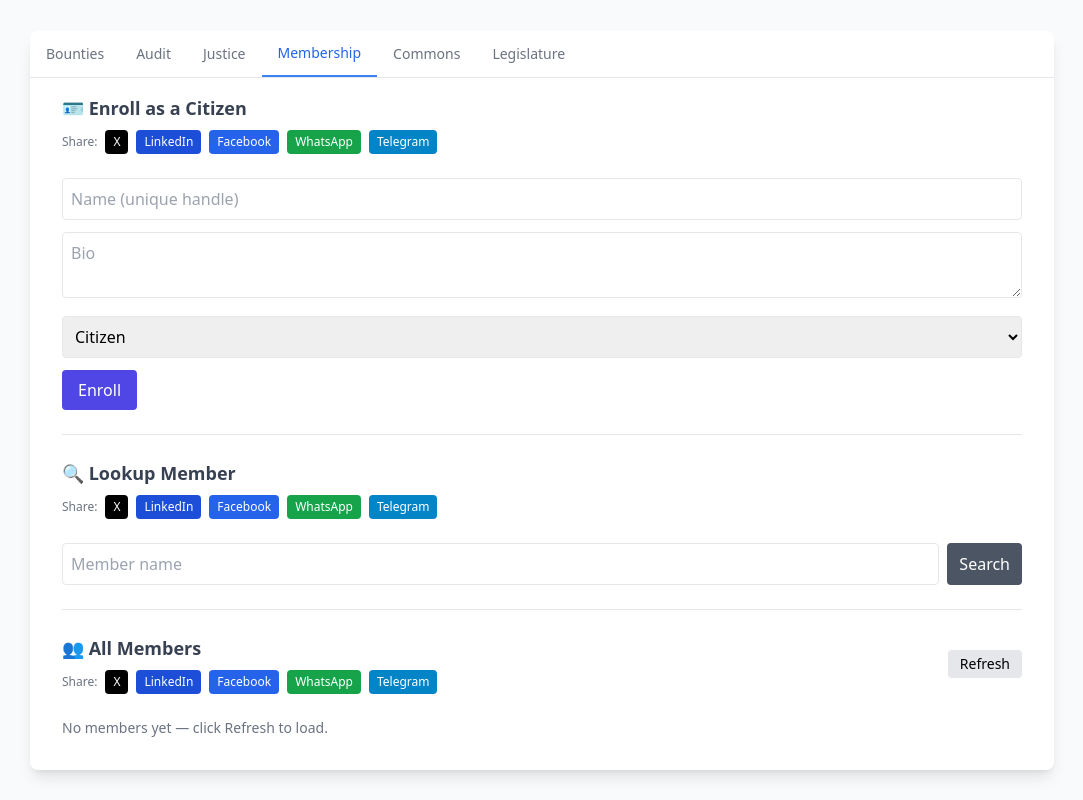
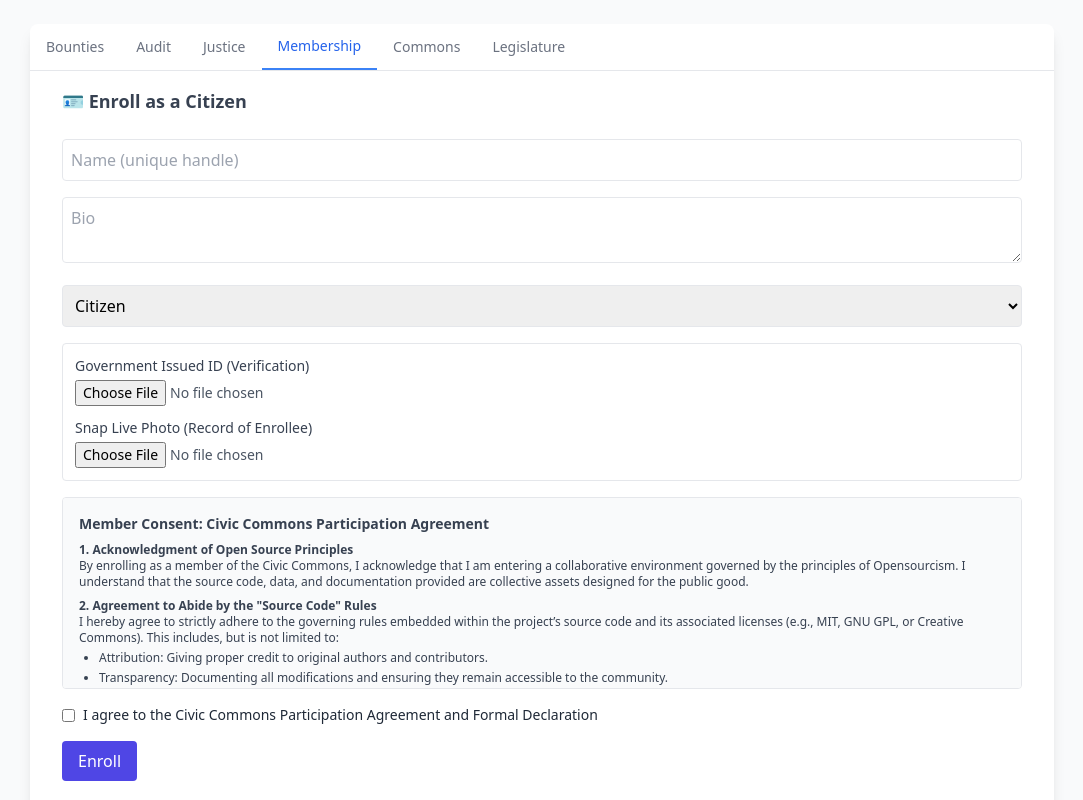
Before and after one commit to TeklemariamA/motoko-the-civic-os--2-, a React (Vite) app in the folder frontend/: page / in a window 1280 px wide. Both pictures are taken after a click on the button "Membership". Shown: the top 800 px of the page, without its empty margins (98-1181 px from the left). Built offline with nearby package versions, Linux system fonts and the light colour scheme; what @dfinity/agent would draw is missing.

Commit message:
Reduce social share links and update membership verification forms

```diff
--- a/frontend/src/main.jsx
+++ b/frontend/src/main.jsx
@@ -32,23 +32,17 @@ const buildShareUrls = (title, text) => {
 
   return {
     x: `https://twitter.com/intent/tweet?text=${encodedText}&url=${encodedUrl}`,
-    linkedin: `https://www.linkedin.com/sharing/share-offsite/?url=${encodedUrl}`,
-    facebook: `https://www.facebook.com/sharer/sharer.php?u=${encodedUrl}`,
-    whatsapp: `https://api.whatsapp.com/send?text=${encodedTitle}%20-%20${encodedUrl}`,
-    telegram: `https://t.me/share/url?url=${encodedUrl}&text=${encodedText}`
+    linkedin: `https://www.linkedin.com/sharing/share-offsite/?url=${encodedUrl}`
   };
 };
 
 const ShareBar = ({ title, text }) => {
   const share = buildShareUrls(title, text);
   return (
-    <div className="mt-2 flex flex-wrap items-center gap-2 text-xs text-gray-500" aria-label="Share links">
+    <div className="mt-6 border-t pt-4 flex flex-wrap items-center gap-2 text-xs text-gray-500" aria-label="Share links">
       <span>Share:</span>
-      <a className="rounded bg-black px-2 py-1 text-white" href={share.x} target="_blank" rel="noopener noreferrer">X</a>
-      <a className="rounded bg-blue-700 px-2 py-1 text-white" href={share.linkedin} target="_blank" rel="noopener noreferrer">LinkedIn</a>
-      <a className="rounded bg-blue-600 px-2 py-1 text-white" href={share.facebook} target="_blank" rel="noopener noreferrer">Facebook</a>
-      <a className="rounded bg-green-600 px-2 py-1 text-white" href={share.whatsapp} target="_blank" rel="noopener noreferrer">WhatsApp</a>
-      <a className="rounded bg-sky-600 px-2 py-1 text-white" href={share.telegram} target="_blank" rel="noopener noreferrer">Telegram</a>
+      <a className="rounded bg-black px-3 py-1.5 text-white" href={share.x} target="_blank" rel="noopener noreferrer">X</a>
+      <a className="rounded bg-blue-700 px-3 py-1.5 text-white" href={share.linkedin} target="_blank" rel="noopener noreferrer">LinkedIn</a>
     </div>
   );
 };
@@ -164,7 +158,6 @@ const ChatTab = () => {
     <div className="flex h-full flex-col">
       <div className="border-b bg-white p-4">
         <h2 className="text-lg font-semibold text-gray-700">🤖 Civic OS Agent</h2>
-        <ShareBar title="Chat with Civic OS" text="Ask the Civic OS sovereign AI agent" />
       </div>
       {chatHealth !== 'ok' && (
         <div className="bg-yellow-100 text-yellow-800 px-3 py-2 text-sm">
@@ -206,6 +199,9 @@ const ChatTab = () => {
           Send
         </button>
       </form>
+      <div className="px-4 pb-2">
+        <ShareBar title="Civic OS Chat" text="Ask the Civic OS sovereign AI agent" />
+      </div>
     </div>
   );
 };
@@ -248,7 +244,6 @@ const BountiesTab = () => {
     <div className="space-y-6 p-3 sm:p-4">
       <div>
         <h2 className="text-lg font-semibold text-gray-700">Post a Bounty</h2>
-        <ShareBar title="Post a bounty" text="Create a bounty on The Civic OS" />
       </div>
       <form onSubmit={handleCreate} className="space-y-3">
         <input className="w-full rounded border p-2" placeholder="Description" value={description} onChange={(e) => setDescription(e.target.value)} required />
@@ -261,13 +256,14 @@ const BountiesTab = () => {
       <hr />
       <div>
         <h2 className="text-lg font-semibold text-gray-700">Check Current Value</h2>
-        <ShareBar title="Check bounty value" text="Look up bounty rewards on The Civic OS" />
       </div>
       <form onSubmit={handleQuery} className="flex gap-2">
         <input className="flex-1 rounded border p-2" type="number" placeholder="Bounty ID" value={queryId} onChange={(e) => setQueryId(e.target.value)} required />
         <button type="submit" className="rounded bg-green-500 px-4 py-2 text-white hover:bg-green-600">Check</button>
       </form>
       {result && <p className="text-sm text-gray-600">{result}</p>}
+
+      <ShareBar title="Civic OS Bounties" text="Post or check bounties on The Civic OS" />
     </div>
   );
 };
@@ -304,7 +300,6 @@ const AuditTab = () => {
     <div className="space-y-6 p-3 sm:p-4">
       <div>
         <h2 className="text-lg font-semibold text-gray-700">Submit Private Action (ZK-Proof)</h2>
-        <ShareBar title="Submit private action" text="Record a private zk-proof action on The Civic OS" />
       </div>
       <form onSubmit={handleSubmit} className="space-y-3">
         <input className="w-full rounded border p-2" placeholder="Proof hash (sha256 of your action)" value={proofHash} onChange={(e) => setProofHash(e.target.value)} required />
@@ -317,7 +312,6 @@ const AuditTab = () => {
       <div className="flex items-center justify-between">
         <div>
           <h2 className="text-lg font-semibold text-gray-700">Public Audit Log</h2>
-          <ShareBar title="Public audit log" text="Browse the Civic OS public audit log" />
         </div>
         <button onClick={handleFetchLog} className="rounded bg-gray-200 px-3 py-1 text-sm hover:bg-gray-300">Refresh</button>
       </div>
@@ -333,6 +327,7 @@ const AuditTab = () => {
             ))}
           </ul>
       }
+      <ShareBar title="Civic OS Audit" text="Public audit log and zk-actions on The Civic OS" />
     </div>
   );
 };
@@ -379,7 +374,6 @@ const JusticeTab = () => {
     <div className="space-y-6 p-3 sm:p-4">
       <div>
         <h2 className="text-lg font-semibold text-gray-700">File a Case</h2>
-        <ShareBar title="File a case" text="Open a justice case on The Civic OS" />
       </div>
       <form onSubmit={handleFileCase} className="space-y-3">
         <input className="w-full rounded border p-2" placeholder="Plaintiff" value={plaintiff} onChange={(e) => setPlaintiff(e.target.value)} required />
@@ -393,7 +387,6 @@ const JusticeTab = () => {
       <hr />
       <div>
         <h2 className="text-lg font-semibold text-gray-700">Cast Verdict</h2>
-        <ShareBar title="Cast verdict" text="Participate as juror on The Civic OS" />
       </div>
       <form onSubmit={handleCastVerdict} className="space-y-3">
         <input className="w-full rounded border p-2" type="number" placeholder="Case ID" value={caseId} onChange={(e) => setCaseId(e.target.value)} required />
@@ -402,6 +395,8 @@ const JusticeTab = () => {
         <button type="submit" className="rounded bg-yellow-500 px-4 py-2 text-white hover:bg-yellow-600">Cast Verdict</button>
       </form>
       {verdictResult && <p className="text-sm text-gray-600">{verdictResult}</p>}
+
+      <ShareBar title="Civic OS Justice" text="File a case or cast a verdict on The Civic OS" />
     </div>
   );
 };
@@ -411,6 +406,7 @@ const MembershipTab = () => {
   const [name, setName] = useState('');
   const [bio, setBio] = useState('');
   const [role, setRole] = useState('Citizen');
+  const [consent, setConsent] = useState(false);
   const [enrollStatus, setEnrollStatus] = useState('');
 
   const [lookupName, setLookupName] = useState('');
@@ -420,11 +416,15 @@ const MembershipTab = () => {
 
   const handleEnroll = async (e) => {
     e.preventDefault();
+    if (!consent) {
+      setEnrollStatus('❌ You must agree to the Civic Commons Participation Agreement.');
+      return;
+    }
     setEnrollStatus('Enrolling…');
     try {
       const res = await backend.enrollMember(name, bio, role);
       setEnrollStatus(res.ok ? `✅ ${res.message}` : `❌ ${res.message}`);
-      if (res.ok) { setName(''); setBio(''); setRole('Citizen'); }
+      if (res.ok) { setName(''); setBio(''); setRole('Citizen'); setConsent(false); }
     } catch (err) {
       setEnrollStatus(`❌ Error: ${String(err)}`);
     }
@@ -460,9 +460,8 @@ const MembershipTab = () => {
     <div className="space-y-6 p-3 sm:p-4">
       <div>
         <h2 className="text-lg font-semibold text-gray-700">🪪 Enroll as a Citizen</h2>
-        <ShareBar title="Enroll as a citizen" text="Join The Civic OS as a member" />
       </div>
-      <form onSubmit={handleEnroll} className="space-y-3">
+      <form onSubmit={handleEnroll} className="space-y-4">
         <input className="w-full rounded border p-2" placeholder="Name (unique handle)" value={name} onChange={(e) => setName(e.target.value)} required />
         <textarea className="w-full rounded border p-2" rows={2} placeholder="Bio" value={bio} onChange={(e) => setBio(e.target.value)} required />
         <select className="w-full rounded border p-2" value={role} onChange={(e) => setRole(e.target.value)}>
@@ -471,6 +470,39 @@ const MembershipTab = () => {
           <option value="Builder">Builder</option>
           <option value="Steward">Steward</option>
         </select>
+
+        <div className="rounded border bg-white p-3 text-sm">
+          <label className="block font-medium text-gray-700 mb-1">Government Issued ID (Verification)</label>
+          <input type="file" accept="image/*,.pdf" className="w-full text-gray-600 mb-3" required />
+
+          <label className="block font-medium text-gray-700 mb-1">Snap Live Photo (Record of Enrollee)</label>
+          <input type="file" accept="image/*" capture="user" className="w-full text-gray-600" required />
+        </div>
+
+        <div className="rounded border bg-gray-50 p-4 text-xs text-gray-700 space-y-2 h-48 overflow-y-auto">
+          <h3 className="font-bold text-sm">Member Consent: Civic Commons Participation Agreement</h3>
+          <p><strong>1. Acknowledgment of Open Source Principles</strong><br />
+          By enrolling as a member of the Civic Commons, I acknowledge that I am entering a collaborative environment governed by the principles of Opensourcism. I understand that the source code, data, and documentation provided are collective assets designed for the public good.</p>
+          <p><strong>2. Agreement to Abide by the "Source Code" Rules</strong><br />
+          I hereby agree to strictly adhere to the governing rules embedded within the project’s source code and its associated licenses (e.g., MIT, GNU GPL, or Creative Commons). This includes, but is not limited to:
+          <ul className="list-disc ml-5 mt-1 space-y-1">
+            <li>Attribution: Giving proper credit to original authors and contributors.</li>
+            <li>Transparency: Documenting all modifications and ensuring they remain accessible to the community.</li>
+            <li>Reciprocity: Sharing improvements back to the main branch to ensure the "Civic Commons" continues to grow.</li>
+          </ul>
+          </p>
+          <p><strong>3. Code of Conduct</strong><br />
+          I pledge to maintain a respectful, inclusive, and constructive environment. I understand that my contributions must be free of malicious intent, security vulnerabilities (to the best of my knowledge), and discriminatory content.</p>
+          <p><strong>4. Liability and Ownership</strong><br />
+          I understand that all contributions are made at my own discretion. While I retain the moral rights to my specific contributions, I grant the Civic Commons a perpetual, irrevocable license to use, modify, and distribute my work under the platform’s chosen open-source framework.</p>
+          <p><strong>5. Formal Declaration</strong><br />
+          "I, the undersigned, have read and understood the protocols of civic-so-opensourcism.cloud. I agree to abide by the digital and ethical 'source code' of this community. I accept that failure to comply with these shared rules may result in the suspension of my membership and access to the commons."</p>
+        </div>
+        <label className="flex items-start gap-2 text-sm text-gray-800 cursor-pointer">
+          <input type="checkbox" className="mt-1" checked={consent} onChange={(e) => setConsent(e.target.checked)} required />
+          <span>I agree to the Civic Commons Participation Agreement and Formal Declaration</span>
+        </label>
+
         <button type="submit" className="rounded bg-indigo-600 px-4 py-2 text-white hover:bg-indigo-700">Enroll</button>
       </form>
       {enrollStatus && <p className="text-sm text-gray-600">{enrollStatus}</p>}
@@ -479,7 +511,6 @@ const MembershipTab = () => {
 
       <div>
         <h2 className="text-lg font-semibold text-gray-700">🔍 Lookup Member</h2>
-        <ShareBar title="Lookup members" text="Browse Civic OS member directory" />
       </div>
       <form onSubmit={handleLookup} className="flex gap-2">
         <input className="flex-1 rounded border p-2" placeholder="Member name" value={lookupName} onChange={(e) => setLookupName(e.target.value)} required />
@@ -503,7 +534,6 @@ const MembershipTab = () => {
       <div className="flex items-center justify-between">
         <div>
           <h2 className="text-lg font-semibold text-gray-700">👥 All Members</h2>
-          <ShareBar title="Member list" text="View Civic OS members" />
         </div>
         <button onClick={fetchMembers} className="rounded bg-gray-200 px-3 py-1 text-sm hover:bg-gray-300">Refresh</button>
       </div>
@@ -619,10 +649,9 @@ const KnowledgeCommonsTab = () => {
   ];
 
   return (
-    <div className="flex flex-col">
+    <div className="flex flex-col h-full">
       <div className="border-b bg-white p-3">
         <h2 className="text-lg font-semibold text-gray-700">🌐 Knowledge Commons</h2>
-        <ShareBar title="Knowledge Commons" text="Contribute to the Civic OS knowledge commons" />
       </div>
       {/* Sub-tabs */}
       <div className="flex border-b">
@@ -637,7 +666,6 @@ const KnowledgeCommonsTab = () => {
           <>
             <div>
               <h2 className="text-base font-semibold text-gray-700">Commit a Skill</h2>
-              <ShareBar title="Commit a skill" text="Add your skills to the Civic OS commons" />
             </div>
             <p className="text-xs text-gray-400">Education is lifelong — every skill you master is a verifiable commit to the commons.</p>
             <form onSubmit={handleCommitSkill} className="space-y-3">
@@ -651,7 +679,6 @@ const KnowledgeCommonsTab = () => {
             <hr />
             <div>
               <h2 className="text-base font-semibold text-gray-700">Endorse a Skill</h2>
-              <ShareBar title="Endorse a skill" text="Support peers on the Civic OS commons" />
             </div>
             <form onSubmit={handleEndorse} className="space-y-3">
               <input className="w-full rounded border p-2 text-sm" type="number" placeholder="Skill Commit ID" value={endorseId} onChange={(e) => setEndorseId(e.target.value)} required />
@@ -663,7 +690,6 @@ const KnowledgeCommonsTab = () => {
             <hr />
             <div>
               <h2 className="text-base font-semibold text-gray-700">Browse Skills</h2>
-              <ShareBar title="Browse skills" text="See member skills on The Civic OS" />
             </div>
             <form onSubmit={fetchSkills} className="flex gap-2">
               <input className="flex-1 rounded border p-2 text-sm" placeholder="Member name" value={listMember} onChange={(e) => setListMember(e.target.value)} required />
@@ -673,10 +699,6 @@ const KnowledgeCommonsTab = () => {
               ? <p className="text-sm text-gray-500">No skills loaded.</p>
               : <ul className="space-y-2">
                   {skills.map((s) => {
-                        const shareTitle = `Skill Commit #${Number(s.id)} - ${s.skill}`;
-                        const shareText = `${s.member} committed skill \"${s.skill}\" on The Civic OS.`;
-                        const shareUrls = buildShareUrls(shareTitle, shareText);
-
                         return (
                           <li key={Number(s.id)} className="rounded border p-3 text-sm">
                       <div className="flex items-center justify-between">
@@ -689,14 +711,6 @@ const KnowledgeCommonsTab = () => {
                           ? `✅ Endorsed by: ${s.endorsements.join(', ')}`
                           : '— No endorsements yet'}
                       </p>
-                            <div className="mt-3 flex flex-wrap gap-2 text-xs">
-                              <span className="mr-1 text-gray-500">Share:</span>
-                              <a href={shareUrls.x} target="_blank" rel="noopener noreferrer" className="rounded bg-black px-2 py-1 text-white">X</a>
-                              <a href={shareUrls.linkedin} target="_blank" rel="noopener noreferrer" className="rounded bg-blue-700 px-2 py-1 text-white">LinkedIn</a>
-                              <a href={shareUrls.facebook} target="_blank" rel="noopener noreferrer" className="rounded bg-blue-600 px-2 py-1 text-white">Facebook</a>
-                              <a href={shareUrls.whatsapp} target="_blank" rel="noopener noreferrer" className="rounded bg-green-600 px-2 py-1 text-white">WhatsApp</a>
-                              <a href={shareUrls.telegram} target="_blank" rel="noopener noreferrer" className="rounded bg-sky-600 px-2 py-1 text-white">Telegram</a>
-                            </div>
                     </li>
                         );
                       })}
@@ -710,7 +724,6 @@ const KnowledgeCommonsTab = () => {
           <>
             <div>
               <h2 className="text-base font-semibold text-gray-700">Publish Research</h2>
-              <ShareBar title="Publish research" text="Share open research on The Civic OS" />
             </div>
             <p className="text-xs text-gray-400">The Human Source Code — medicine and all public knowledge — belongs to no corporation. Publish openly.</p>
             <form onSubmit={handlePublish} className="space-y-3">
@@ -736,7 +749,6 @@ const KnowledgeCommonsTab = () => {
             <div className="flex items-center justify-between">
               <div>
                 <h2 className="text-base font-semibold text-gray-700">Research Registry</h2>
-                <ShareBar title="Research registry" text="Browse open research on The Civic OS" />
               </div>
               <button onClick={fetchResearch} className="rounded bg-gray-200 px-3 py-1 text-sm hover:bg-gray-300">Refresh</button>
             </div>
@@ -767,7 +779,6 @@ const KnowledgeCommonsTab = () => {
           <>
             <div>
               <h2 className="text-base font-semibold text-gray-700">AI Bill of Rights</h2>
-              <ShareBar title="AI Bill of Rights" text="Read the Civic OS AI Bill of Rights" />
             </div>
             <p className="text-xs text-gray-400 italic">Ratified on the Social Ledger</p>
             <ul className="space-y-4">
@@ -780,6 +791,9 @@ const KnowledgeCommonsTab = () => {
             </ul>
           </>
         )}
+      </div>
+      <div className="p-3 sm:p-4 mt-auto">
+        <ShareBar title="Civic OS Knowledge Commons" text="Contribute to the Civic OS knowledge commons" />
       </div>
     </div>
   );
@@ -868,7 +882,6 @@ const LegislatureTab = () => {
       {/* Propose */}
       <div>
         <h2 className="text-lg font-semibold text-gray-700">📜 Propose a Bill</h2>
-        <ShareBar title="Propose a bill" text="Draft legislation on The Civic OS" />
       </div>
       <form onSubmit={handlePropose} className="space-y-3">
         <input className="w-full rounded border p-2" placeholder="Bill title" value={title} onChange={(e) => setTitle(e.target.value)} required />
@@ -884,7 +897,6 @@ const LegislatureTab = () => {
       {/* Vote */}
       <div>
         <h2 className="text-lg font-semibold text-gray-700">🗳️ Cast Vote <span className="text-sm font-normal text-gray-500">(50+1 rule)</span></h2>
-        <ShareBar title="Vote on bills" text="Cast a vote on Civic OS legislation" />
       </div>
       <p className="text-xs text-gray-400">A bill commits to the Social Ledger once Yes votes exceed 50% of all participating votes.</p>
       <form onSubmit={handleVote} className="space-y-3">
@@ -904,7 +916,6 @@ const LegislatureTab = () => {
       {/* Fork */}
       <div>
         <h2 className="text-lg font-semibold text-gray-700">🍴 Fork a Bill</h2>
-        <ShareBar title="Fork a bill" text="Create a forked bill on The Civic OS" />
       </div>
       <p className="text-xs text-gray-400">Create an amended variant of an existing bill. The fork starts fresh with 0 votes.</p>
       <form onSubmit={handleFork} className="space-y-3">
@@ -922,7 +933,6 @@ const LegislatureTab = () => {
       <div className="flex items-center justify-between">
         <div>
           <h2 className="text-lg font-semibold text-gray-700">📋 All Bills</h2>
-          <ShareBar title="All bills" text="Browse Civic OS legislation" />
         </div>
         <button onClick={fetchBills} className="rounded bg-gray-200 px-3 py-1 text-sm hover:bg-gray-300">Refresh</button>
       </div>
@@ -962,6 +972,8 @@ const LegislatureTab = () => {
             })}
           </ul>
       }
+
+      <ShareBar title="Civic OS Legislature" text="Propose, code, or vote on legislation on The Civic OS" />
     </div>
   );
 };
```
Also changed, not shown: 5 other files (tests, documents, lock files or other folders).
